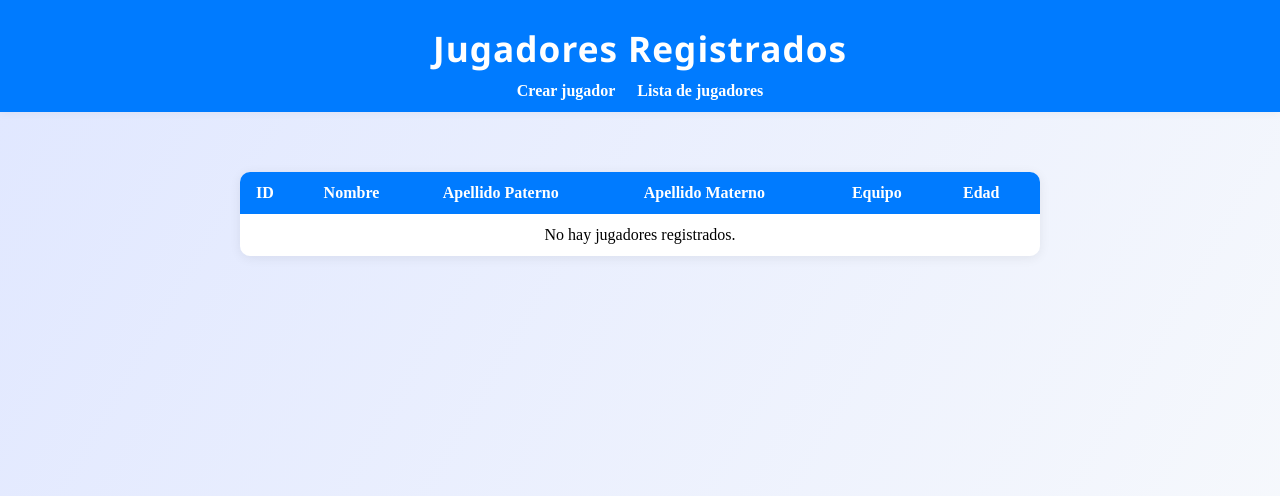
After one commit to Moy020513/EJEMPLO_1, a Flask app: page /jugadores in a window 1280 px wide. The commit adds this page. Shown: the top 496 px of the page. Run offline with Flask 3, Linux system fonts and the light colour scheme.

Commit message:
Funcion leer

```diff
--- a/app.py
+++ b/app.py
@@ -1,3 +1,4 @@
+
 from flask import Flask, render_template, request, flash
 from flask_sqlalchemy import SQLAlchemy
 import os
@@ -65,7 +66,11 @@ def hello_world():
             return render_template('create_jugador.html')
 
     return render_template('create_jugador.html')
-
+# Ruta para listar jugadores
+@app.route('/jugadores')
+def listar_jugadores():
+    jugadores = Jugador.query.all()
+    return render_template('listar_jugadores.html', jugadores=jugadores)
 @app.route('/admin/init-db')
 def admin_init_db():
     try:
--- a/templates/base.html
+++ b/templates/base.html
@@ -31,6 +31,10 @@
 <body>
     <header>
         <h1>{% block header %}App de Jugadores{% endblock %}</h1>
+        <nav style="margin-top:10px;">
+            <a href="/" style="color:#fff; text-decoration:none; margin-right:18px; font-weight:bold;">Crear jugador</a>
+            <a href="/jugadores" style="color:#fff; text-decoration:none; font-weight:bold;">Lista de jugadores</a>
+        </nav>
     </header>
     <main>
         {% block content %}{% endblock %}
--- /dev/null
+++ b/templates/listar_jugadores.html
@@ -0,0 +1,55 @@
+{% extends 'base.html' %}
+{% block title %}Lista de Jugadores{% endblock %}
+{% block header %}Jugadores Registrados{% endblock %}
+{% block content %}
+<style>
+    .jugadores-table {
+        width: 100%;
+        max-width: 800px;
+        margin: 30px auto;
+        border-collapse: collapse;
+        background: #fff;
+        border-radius: 10px;
+        overflow: hidden;
+        box-shadow: 0 2px 12px rgba(0,0,0,0.07);
+    }
+    .jugadores-table th, .jugadores-table td {
+        padding: 12px 16px;
+        text-align: left;
+    }
+    .jugadores-table th {
+        background: #007bff;
+        color: #fff;
+        font-weight: bold;
+    }
+    .jugadores-table tr:nth-child(even) {
+        background: #f2f6fc;
+    }
+</style>
+<table class="jugadores-table">
+    <thead>
+        <tr>
+            <th>ID</th>
+            <th>Nombre</th>
+            <th>Apellido Paterno</th>
+            <th>Apellido Materno</th>
+            <th>Equipo</th>
+            <th>Edad</th>
+        </tr>
+    </thead>
+    <tbody>
+        {% for jugador in jugadores %}
+        <tr>
+            <td>{{ jugador.id }}</td>
+            <td>{{ jugador.nombre }}</td>
+            <td>{{ jugador.ap_paterno }}</td>
+            <td>{{ jugador.ap_materno }}</td>
+            <td>{{ jugador.equipo }}</td>
+            <td>{{ jugador.edad }}</td>
+        </tr>
+        {% else %}
+        <tr><td colspan="6" style="text-align:center;">No hay jugadores registrados.</td></tr>
+        {% endfor %}
+    </tbody>
+</table>
+{% endblock %}
```
